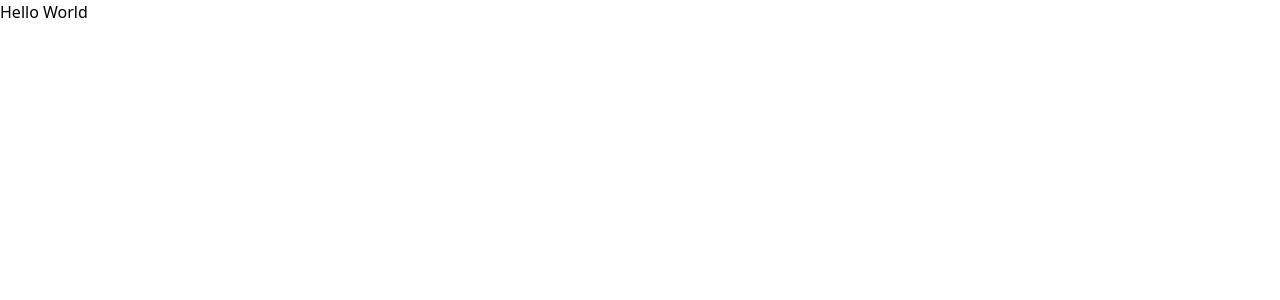
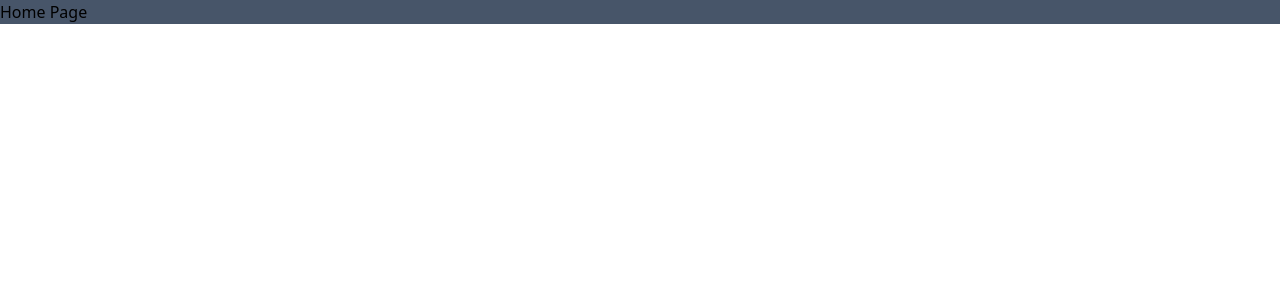
Before and after one commit to cpe-prog/cpe-dev-portfolio, a Next.js app: page / in a window 1280 px wide. Shown: the top 300 px of the page. Built offline with nearby package versions, Linux system fonts and the light colour scheme.

Commit message:
feat: implement home page

```diff
--- /dev/null
+++ b/src/pages/Home/index.js
@@ -0,0 +1,3 @@
+export default function Home() {
+	return <div className="bg-slate-600">Home Page</div>;
+}
--- a/src/pages/api/hello.js
+++ /dev/null
@@ -1,5 +0,0 @@
-// Next.js API route support: https://nextjs.org/docs/api-routes/introduction
-
-export default function handler(req, res) {
-  res.status(200).json({ name: 'John Doe' })
-}
--- a/src/pages/index.js
+++ b/src/pages/index.js
@@ -1,3 +1,5 @@
-export default function Home() {
-	return <div>Hello World</div>;
+import Home from "./Home";
+
+export default function Main() {
+	return <Home />;
 }
```
